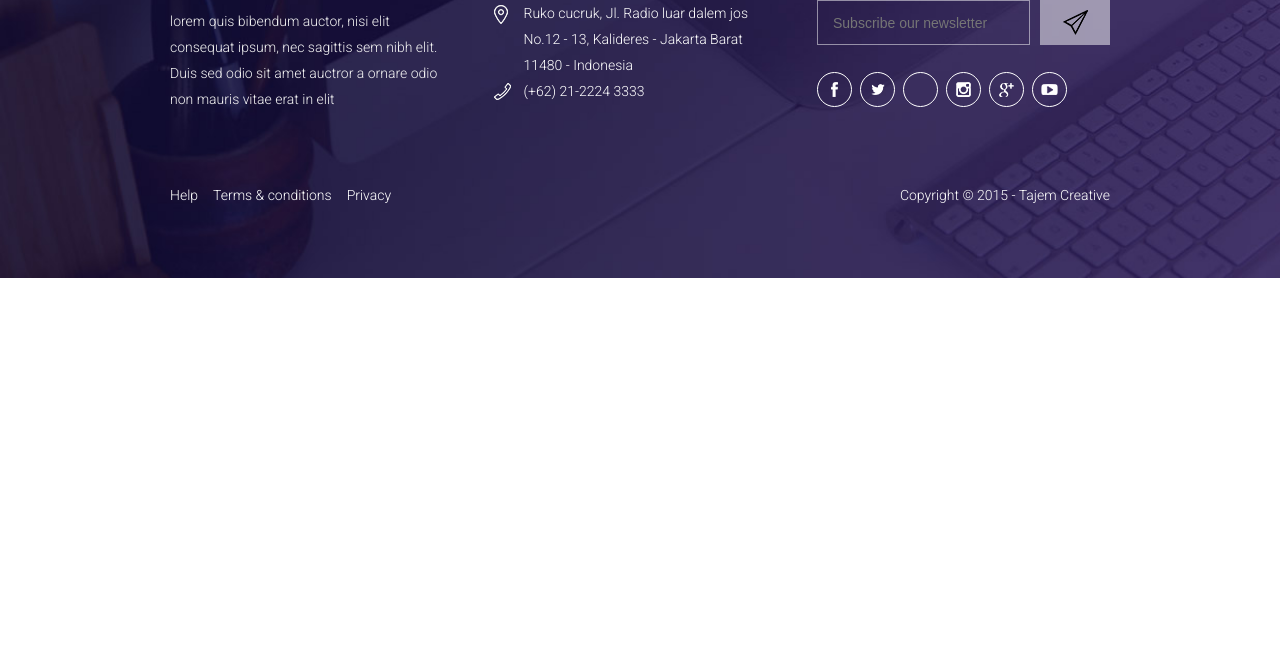
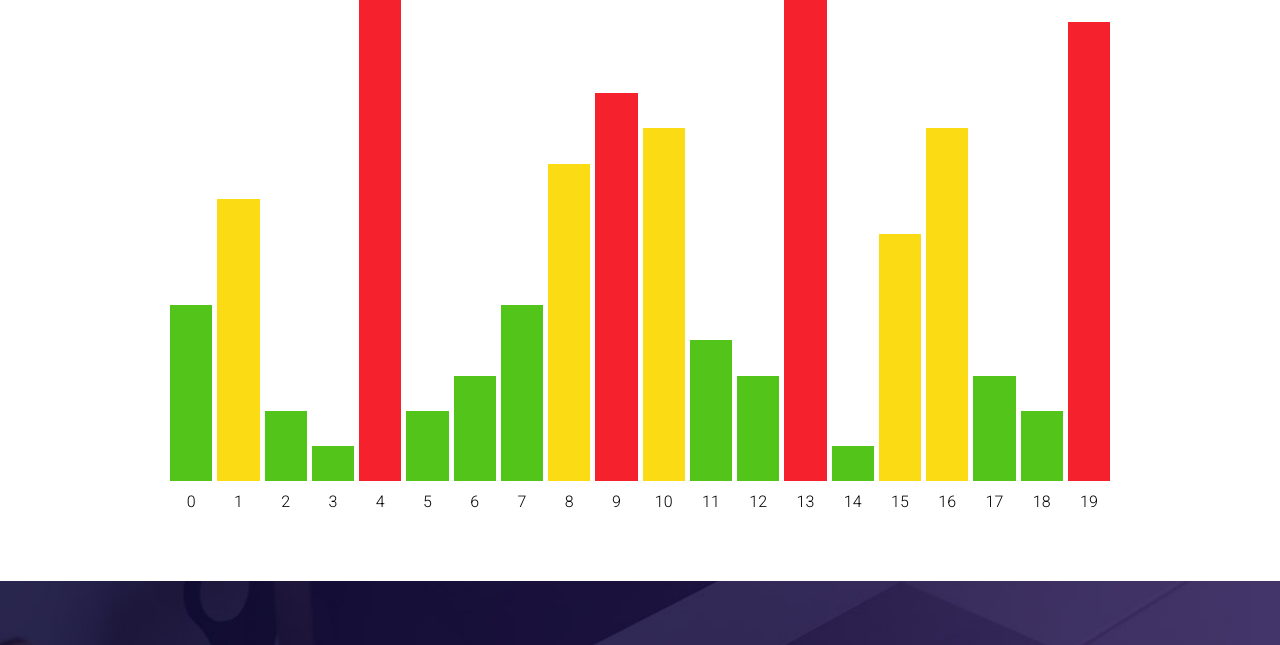
Before and after one commit to Mirangs/tajem, a plain HTML site: page index.html in a window 1280 px wide. Shown: the part 5439-6084 px from the top of the page. Before the commit the page ends 5717 px from the top, so only its background shows below. Drawn offline with nearby package versions, Linux system fonts and the light colour scheme; a web font is replaced by a local one.

Commit message:
Added chart

```diff
--- a/index.html
+++ b/index.html
@@ -188,6 +188,12 @@
         </div>
       </div>
     </section>
+
+    <section class="chart container">
+      <h2 class="title chart__title">Statistics</h2>
+      <div class="chart__content">
+      </div>
+    </section>
   </main>
 
   <footer class="page-footer">
@@ -242,5 +248,7 @@
 
     </div>
   </footer>
+
+  <script src="./js/index.js"></script>
 </body>
 </html>
--- a/js/index.js
+++ b/js/index.js
@@ -0,0 +1,51 @@
+const DATA = [5, 8, 2, 1, 15, 2, 3, 5, 9, 11, 10, 4, 3, 14, 1, 7, 10, 3, 2, 13];
+const chart = document.querySelector('.chart__content');
+const CHART_HEIGHT = chart.clientHeight;
+
+const createBar = (value) => {
+  const bar = document.createElement('div');
+  bar.classList.add('bar');
+
+  const maxDataHeight = Math.max(...DATA);
+  const heightStep = parseFloat((CHART_HEIGHT / maxDataHeight).toFixed(2));
+  const barHeight = `${Math.trunc(value * heightStep)}px`;
+
+  const color =
+    value <= 5 ? '#52c41a' : value > 5 && value <= 10 ? '#fadb14' : '#f5222d';
+
+  bar.setAttribute('style', `height: ${barHeight}; background-color: ${color}`);
+
+  return bar;
+};
+
+const createLabel = (value) => {
+  const label = document.createElement('div');
+  label.classList.add('label');
+  label.textContent = value;
+
+  return label;
+};
+
+const renderBars = () => {
+  const fragment = document.createDocumentFragment();
+  DATA.forEach((item) => {
+    fragment.appendChild(createBar(item));
+  });
+  chart.appendChild(fragment);
+};
+
+const renderLabels = () => {
+  const fragment = document.createDocumentFragment();
+  DATA.forEach((_, index) => {
+    fragment.appendChild(createLabel(index));
+  });
+  chart.appendChild(fragment);
+};
+
+chart.setAttribute(
+  'style',
+  `grid-template-columns: repeat(${DATA.length}, 1fr)`
+);
+
+renderBars();
+renderLabels();
--- /dev/null
+++ b/styles/blocks/chart.css
@@ -0,0 +1,16 @@
+.chart {
+  padding-top: 70px;
+  padding-bottom: 70px;
+}
+
+.chart__content {
+  display: grid;
+  grid-template-rows: 500px 30px;
+  grid-column-gap: 5px;
+  grid-row-gap: 0px;
+  align-items: flex-end;
+}
+
+.chart__content .label {
+  text-align: center;
+}
--- a/styles/index.css
+++ b/styles/index.css
@@ -14,3 +14,4 @@
 @import './blocks/reviews.css';
 @import './blocks/contacts.css';
 @import './blocks/footer.css';
+@import './blocks/chart.css';
```
